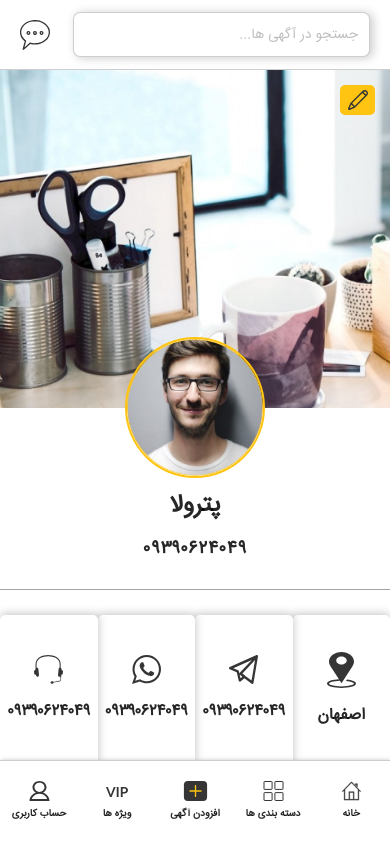
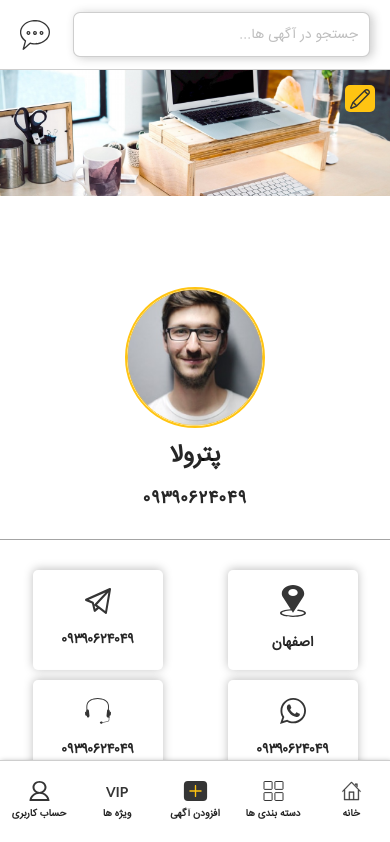
Before and after one commit to mohammad6vakili/petrola, a React (Create React App) app: page /company/info in a window 390 px wide. Shown: the top 842 px of the page. Built offline with nearby package versions, Linux system fonts and the light colour scheme.

Commit message:
responsive

```diff
--- a/src/Components/Profile/Profile.css
+++ b/src/Components/Profile/Profile.css
@@ -1,12 +1,13 @@
-.profile{
+.profile {
   width: 100%;
   min-height: 100vh;
   display: flex;
   flex-direction: column;
+  padding-bottom: 60px;
 }
-.profile-top-banner{
+.profile-top-banner {
   width: 100%;
-    height:50vh;
+  height: 50vh;
   background-image: url(/src/Assets/images/profile-bg.svg);
   display: flex;
   flex-direction: column;
@@ -14,19 +15,19 @@
   justify-content: center;
   color: white;
 }
-.profile-top-banner>img{
+.profile-top-banner > img {
   width: 140px;
   border-radius: 50%;
-    border: 2px solid #FFC412;
+  border: 2px solid #ffc412;
   margin-bottom: 10px;
 }
-.profile-btn-wrapper{
+.profile-btn-wrapper {
   width: 100%;
   display: flex;
   flex-direction: column;
   margin-top: 20px;
 }
-.profile-btn-wrapper>div{
+.profile-btn-wrapper > div {
   width: 100%;
   height: 60px;
   margin-bottom: 10px;
@@ -35,27 +36,38 @@
   justify-content: space-between;
   padding: 0 20px;
 }
-.profile-btn-wrapper>div:hover{
+.profile-btn-wrapper > div:hover {
   background-color: #afbdbd3d;
   cursor: pointer;
 }
-.profile-btn-wrapper>div img{
+.profile-btn-wrapper > div img {
   width: 35px;
 }
-.profile-btn-wrapper>div>div{
+.profile-btn-wrapper > div > div {
   display: flex;
   align-items: center;
 }
-.profile-btn-wrapper>div span{
+.profile-btn-wrapper > div span {
   font-size: 17px;
   font-weight: 700;
-    margin-right:15px;
+  margin-right: 15px;
 }
-.profile-arrow{
+.profile-arrow {
   width: 18px !important;
 }
-.profile-space-div{
+.profile-space-div {
   width: 100%;
   height: 25px !important;
   background-color: #afbdbd62;
 }
+@media only screen and (max-width: 600px) {
+  .profile-btn-wrapper > div img {
+    width: 25px;
+  }
+  .profile-btn-wrapper > div span {
+    font-size: 14px;
+  }
+  .profile-arrow {
+    width: 13px !important;
+    }
+}
--- a/src/Menu/MobileMenu.jsx
+++ b/src/Menu/MobileMenu.jsx
@@ -29,7 +29,7 @@ const MobileMenu=()=>{
             </div>
             <div
                 onClick={()=>history.push("/ads/create")}
-                style={location.pathname==="" ? {borderTop:"3px solid #353535",paddingBottom:3+"px"}:{}}
+                style={location.pathname==="/ads/create" ? {borderTop:"3px solid #353535",paddingBottom:3+"px"}:{}}
             >
                 <img src={adsImage} alt="home" />
                 <span>افزودن آگهی</span>
--- a/src/Pages/Profile/CompanyInfo.css
+++ b/src/Pages/Profile/CompanyInfo.css
@@ -18,7 +18,7 @@
   position: relative;
   color: white;
 }
-.company-top-edit-btn{
+.company-top-edit-btn {
   width: 35px;
   height: 30px;
   cursor: pointer;
@@ -27,11 +27,11 @@
   align-items: center;
   border-radius: 5px;
   background-color: #ffc412;
-    position:absolute;
+  position: absolute;
   top: 15px;
   right: 15px;
 }
-.company-top-edit-btn>img{
+.company-top-edit-btn > img {
   width: 20px;
 }
 .company-top-banner > img {
@@ -104,8 +104,50 @@
   outline: 2px solid #ffc412;
   cursor: pointer;
 }
-.company-info-third > div > img{
+.company-info-third > div > img {
   width: 10px;
-    position:absolute;
+  position: absolute;
   left: 15px;
 }
+@media only screen and (max-width: 1000px) {
+  .company-info {
+    padding-bottom: 70px;
+  }
+  .company-info-second{
+    flex-wrap: wrap;
+  }
+  .company-info-second>div{
+    width: 130px;
+    height: 100px;
+    margin: 5px 10px;
+  }
+  .company-info-second > div img {
+    width: 20%;
+  }
+  .company-info-second > div span {
+    margin-top: 15px;
+    font-size: 14px;
+  }
+}
+@media only screen and (max-width: 800px) {
+  .company-top-banner {
+    background-size: contain;
+  }
+}
+@media only screen and (max-width: 600px) {
+  .company-top-edit-btn {
+    width: 30px;
+    height: 27px;
+    top: 15px;
+    right: 15px;
+  }
+  .company-top-edit-btn > img {
+    width: 20px;
+  }
+  .company-top-banner > img {
+    margin-bottom: -20px !important;
+  }
+.company-info-first {
+  margin-top: -50px !important;
+}
+}
--- a/src/Pages/Profile/ContactUs.css
+++ b/src/Pages/Profile/ContactUs.css
@@ -21,12 +21,12 @@
   margin-bottom: 25px;
 }
 .contact-us-body > div > div {
-    width: 100%;
-    display: flex;
-    flex-wrap: wrap;
-    justify-content: center;
+  width: 100%;
+  display: flex;
+  flex-wrap: wrap;
+  justify-content: center;
 }
-.contact-us-body> div > div > div {
+.contact-us-body > div > div > div {
   width: 200px;
   margin: 10px 20px;
   height: 150px;
@@ -38,10 +38,10 @@
   box-shadow: 0px -1px 10px rgba(0, 0, 0, 0.25);
   border-radius: 5px;
 }
-.contact-us-body> div > div > div img {
+.contact-us-body > div > div > div img {
   width: 30%;
 }
-.contact-us-body> div > div > div span {
+.contact-us-body > div > div > div span {
   margin-top: 15px;
   font-size: 16px;
   font-weight: 700;
@@ -49,3 +49,21 @@
 .contact-us-body > div > img {
   width: 70% !important;
 }
+@media only screen and (max-width: 1000px) {
+  .contact-us-body {
+    padding-bottom: 60px;
+    flex-direction: column-reverse;
+    overflow: auto;
+  }
+  .contact-us-body > div {
+    width: 100%;
+    margin: 15px 0;
+  }
+  .contact-us-body > div > img {
+    width: 250px !important;
+  }
+.contact-us-body > div > div > div {
+  width: 150px;
+  height: 120px;
+}
+}
```
Lines whose indentation alone changed are shown as unchanged.
